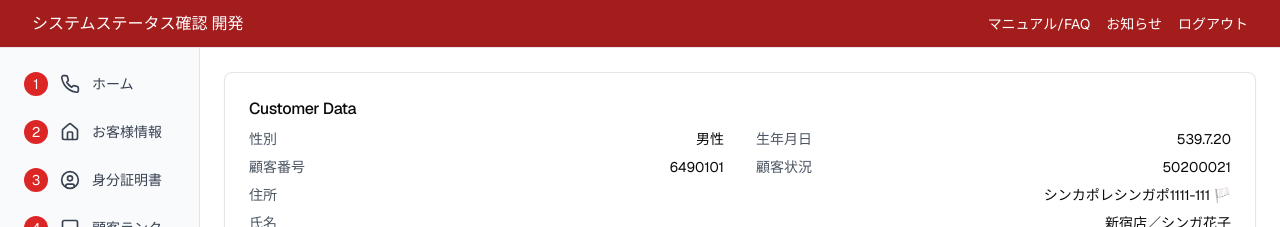
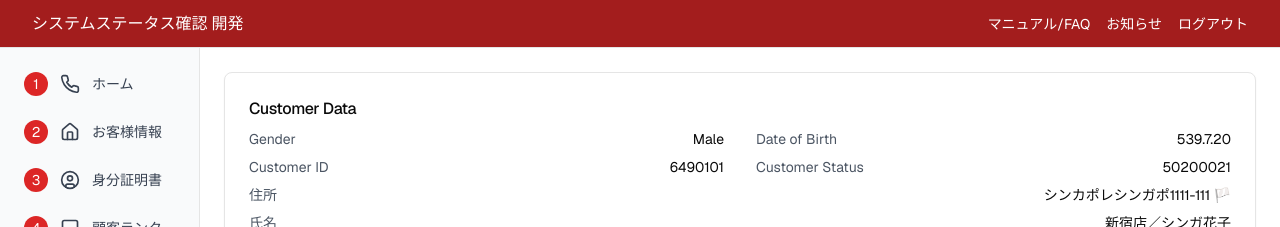
Before and after one commit to girishlade111/customer-management, a Next.js app: page / in a window 1280 px wide. Shown: the top 227 px of the page. Built offline with nearby package versions, Linux system fonts and the light colour scheme.

Commit message:
chore: localize customer detail labels from Japanese to English

```diff
--- a/page.tsx
+++ b/page.tsx
@@ -15,19 +15,19 @@ export default function Page() {
           <CardContent>
             <div className="grid grid-cols-2 gap-x-8 gap-y-2 text-sm">
               <div className="flex justify-between">
-                <span className="text-gray-600">性別</span>
-                <span>男性</span>
+                <span className="text-gray-600">Gender</span>
+                <span>Male</span>
               </div>
               <div className="flex justify-between">
-                <span className="text-gray-600">生年月日</span>
+                <span className="text-gray-600">Date of Birth</span>
                 <span>539.7.20</span>
               </div>
               <div className="flex justify-between">
-                <span className="text-gray-600">顧客番号</span>
+                <span className="text-gray-600">Customer ID</span>
                 <span>6490101</span>
               </div>
               <div className="flex justify-between">
-                <span className="text-gray-600">顧客状況</span>
+                <span className="text-gray-600">Customer Status</span>
                 <span>50200021</span>
               </div>
               <div className="flex justify-between col-span-2">
```
